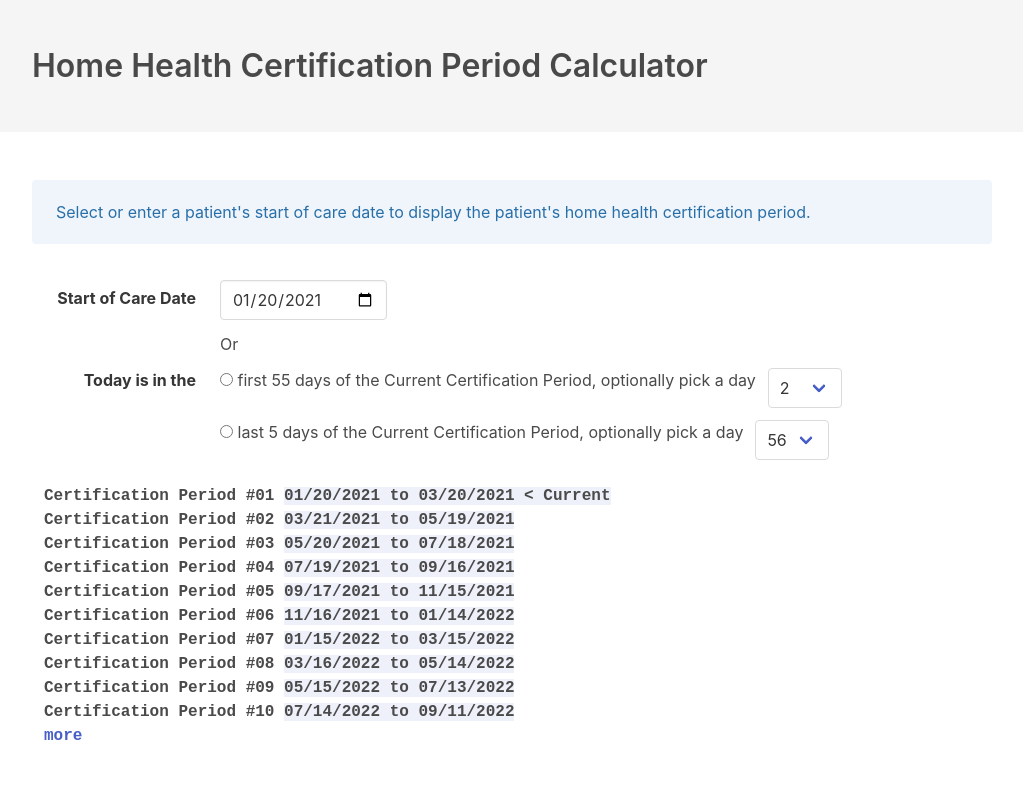
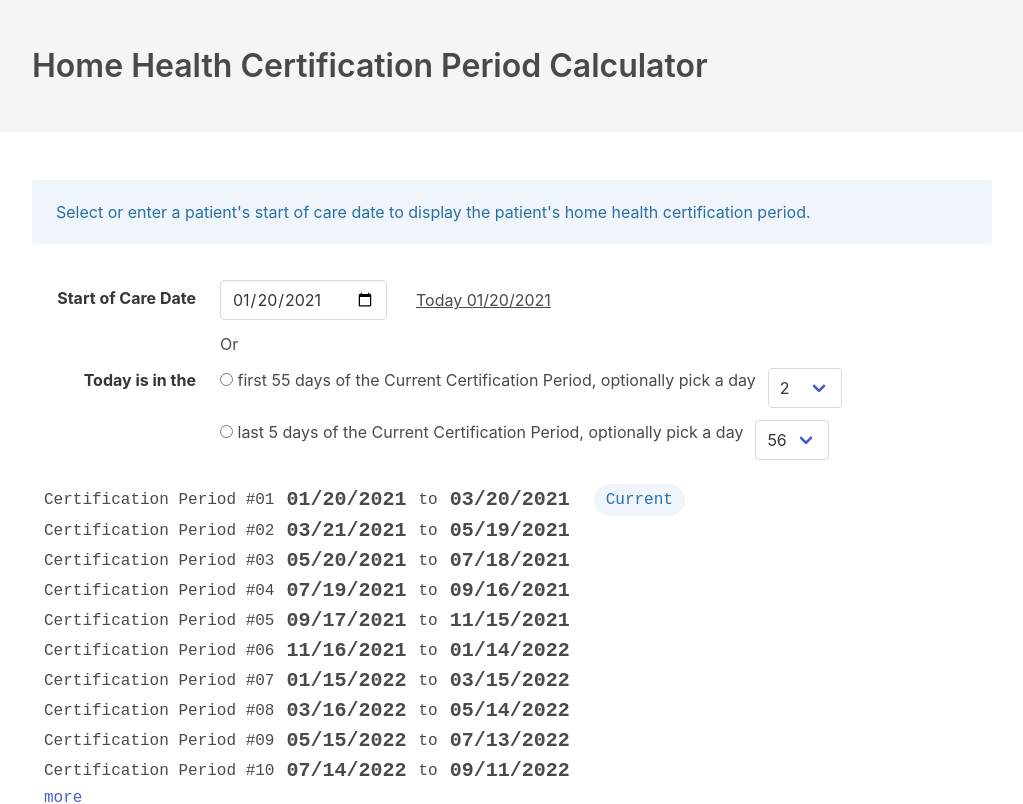
Before and after one commit to imranamans/cms-certification-period, a Vue app: page / in a window 1280 px wide. Shown: the top 804 px of the page, without its empty margins (128-1151 px from the left). Built offline with nearby package versions, Linux system fonts and the light colour scheme.

Commit message:
results are formatted using level class

```diff
--- a/package.json
+++ b/package.json
@@ -2,7 +2,7 @@
   "name": "cms-certification-period",
   "version": "1.0.0",
   "description": "A certification period calculator for Home Health Care",
-  "main": "index.js",
+  "main": "src/main.js",
   "scripts": {
     "dev": "vite",
     "build": "vite build"
--- a/src/components/CmsCertificationPeriodCalculator.vue
+++ b/src/components/CmsCertificationPeriodCalculator.vue
@@ -2,13 +2,14 @@
   <div class="notification is-info is-light">{{ message }}</div>
   <div class="tile is-parent is-vertical">
     <div class="tile is-child">
-      <div id="certPeriodInputsForm">
+      <div id="startOfCareDateSelection">
         <div class="field is-horizontal">
           <div class="field-label is-normal">
             <label class="label">Start of Care Date</label>
           </div>
           <div class="field-body">
-            <p class="control">
+            <div class="field is-narrow">
+              <div class="control">
                 <input
                   id="socDate"
                   v-model="socDate"
@@ -16,7 +17,18 @@
                   type="date"
                   placeholder="mm/dd/yyyy"
                 />
-            </p>
+              </div>
+            </div>
+            <div class="field is-narrow">
+              <div class="control">
+                <a
+                  class="button is-text"
+                  @click="makeTodayAsSocDate"
+                  title="Set start of care to today"
+                  >Today {{ today }}
+                </a>
+              </div>
+            </div>
           </div>
         </div>
 
@@ -27,7 +39,7 @@
           </div>
         </div>
 
-        <div class="field is-horizontal">
+        <div id="todayInFirst55Days" class="field is-horizontal">
           <div class="field-label">
             <label class="label">Today is in the</label>
           </div>
@@ -66,7 +78,7 @@
           </div>
         </div>
 
-        <div class="field is-horizontal">
+        <div id="todayInLast5Days" class="field is-horizontal">
           <div class="field-label"></div>
           <div class="field-body">
             <div class="field is-narrow">
@@ -108,23 +120,53 @@
     </div>
 
     <div class="tile is-child">
-      <ul class="is-family-monospace has-text-weight-bold block">
-        <li v-for="n in defaultCertPeriodDisplayCount" :key="n">
-          Certification Period #{{ ("00" + n).slice(-2) }}
-          <span class="has-background-link-light">{{ getFormattedCertPeriod(getNextCertPeriod(socDate, n)) }}</span>
+      <ul class="is-family-monospace">
+        <li
+          v-for="(certPeriod, index) in getNCertPeriods(
+            socDate,
+            defaultCertPeriodDisplayCount
+          )"
+          :key="index"
+          class=""
+        >
+          <div class="level">
+            <div class="level-left">
+              <div class="level-item">
+                Certification Period #{{ ("00" + (index + 1)).slice(-2) }}
+              </div>
+              <div
+                class="level-item has-text-weight-bold has-text-weight-semibold is-size-5"
+              >
+                {{ certPeriod.start.toFormat("MM/dd/yyyy") }}
+              </div>
+              <div class="level-item">to</div>
+              <div
+                class="level-item has-text-weight-bold has-text-weight-semibold is-size-5"
+              >
+                {{ certPeriod.end.toFormat("MM/dd/yyyy") }}
+              </div>
+              <div
+                class="level-item tag is-info is-light is-rounded ml-3 is-size-6"
+                v-if="certPeriod.isCurrent"
+              >
+                Current
+              </div>
+            </div>
+          </div>
         </li>
         <li>
           <a
             @click="
               defaultCertPeriodDisplayCount = defaultCertPeriodDisplayCount + 3
             "
-            >more</a
-          >
+            >more
+          </a>
         </li>
       </ul>
     </div>
   </div>
 </template>
+
 <script>
 import { DateTime } from "luxon";
 import { range } from "lodash-es";
@@ -134,7 +176,8 @@ export default {
     return {
       message:
         "Select or enter a patient's start of care date to display the patient's home health certification period.",
-      socDate: DateTime.local().toISODate(),
+      today: DateTime.local().startOf("day").toFormat("MM/dd/yyyy"),
+      socDate: DateTime.local().startOf("day").toISODate(),
       defaultCertPeriodDisplayCount: 10,
       dayInFirst55Days: 2,
       dayInLast5Days: 56,
@@ -142,32 +185,38 @@ export default {
     };
   },
   methods: {
+    getNCertPeriods(socDate, n) {
+      const result = [];
+      for (let i = 1; i <= n; i++) {
+        result.push(this.getNextCertPeriod(socDate, i));
+      }
+      return result;
+    },
     getNextCertPeriod(socDate, index) {
-      const certStart = DateTime.fromISO(socDate).plus({
+      const start = DateTime.fromISO(socDate).plus({
         days: (index - 1) * 60,
       });
-      const certEnd = certStart.plus({ days: 59 });
+      const end = start.plus({ days: 59 });
       return {
-        start: certStart,
-        end: certEnd,
-        isCurrent: this.isCurrentCertPeriod(certStart, certEnd),
+        start,
+        end,
+        isCurrent: this.isCurrentCertPeriod(start, end),
       };
     },
     isCurrentCertPeriod(start, end) {
       const today = DateTime.local().startOf("day");
       return today <= end && today >= start;
     },
-    getFormattedCertPeriod(certPeriod) {
-      const { start, end, isCurrent } = certPeriod;
-      return `${start.toFormat("MM/dd/yyyy")} to ${end.toFormat(
-        "MM/dd/yyyy"
-      )} ${isCurrent ? "< Current" : ""}`;
-    },
     range,
     calculateSocDate() {
       this.socDate = DateTime.local()
+        .startOf("day")
         .minus({ days: this.$data[this.todayIsDay] - 1 })
         .toISODate();
+    },
+    makeTodayAsSocDate() {
+      this.socDate = DateTime.local().startOf("day").toISODate();
+      this.todayIsDay = "";
     },
   },
 };
```
Lines whose indentation alone changed are shown as unchanged.
